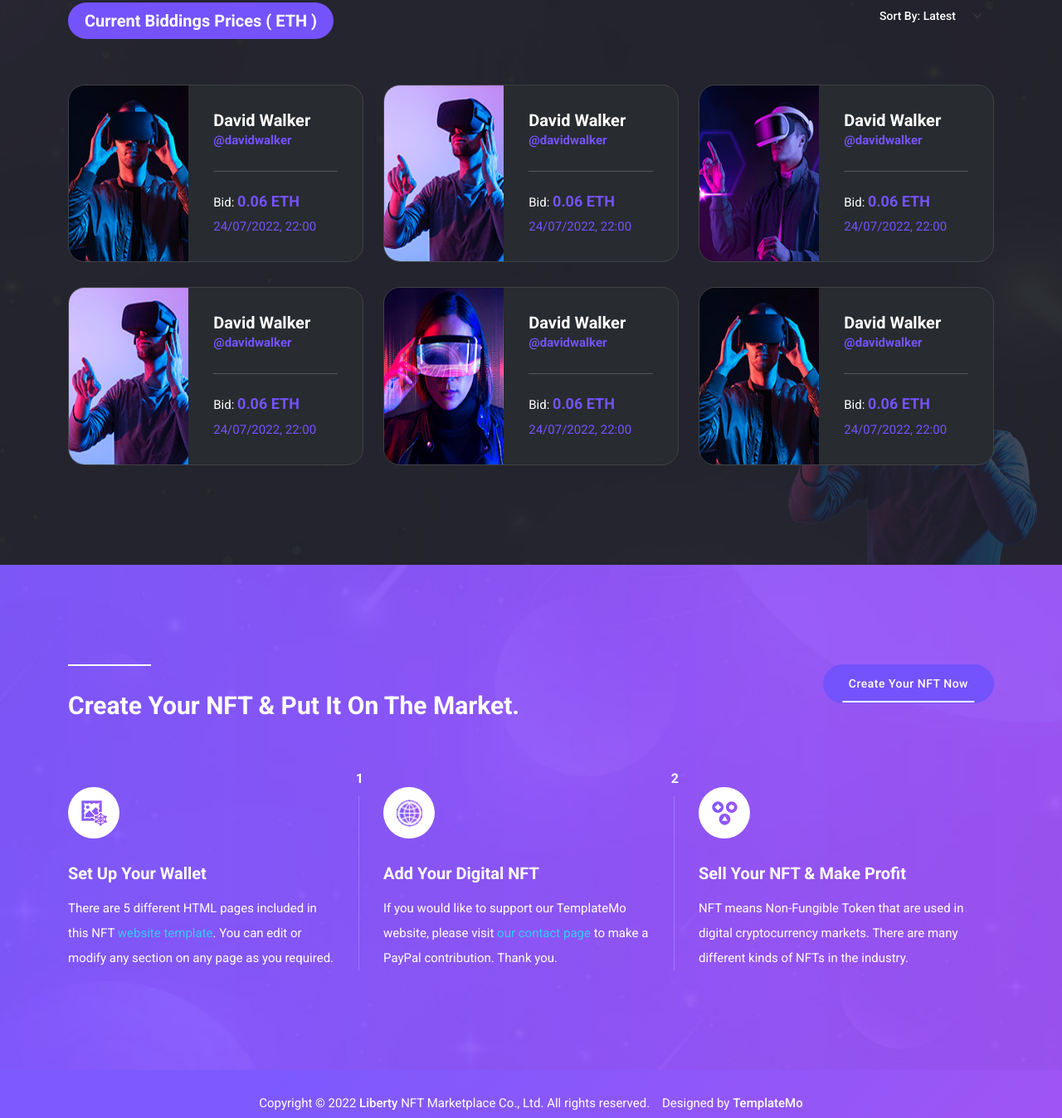
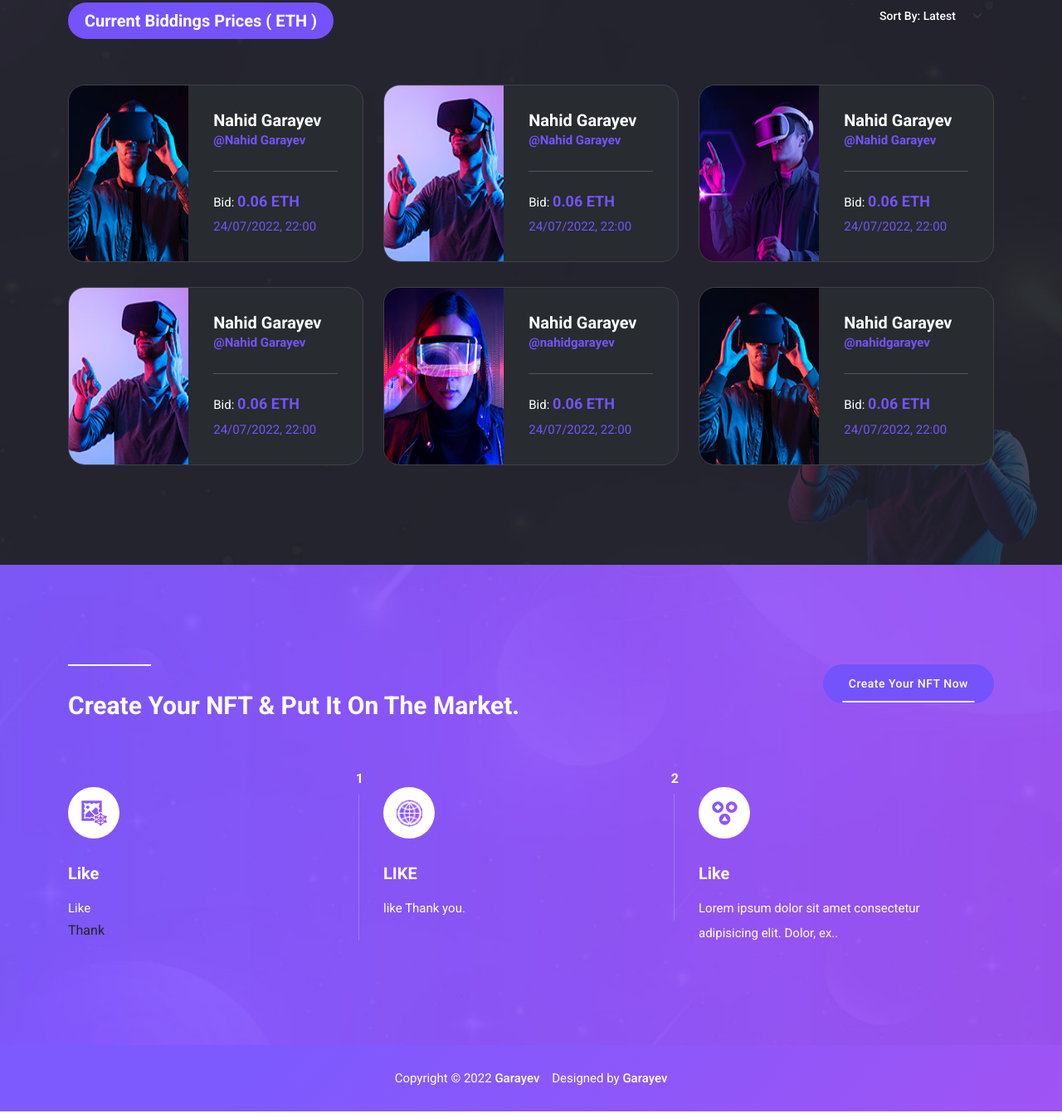
Before and after one commit to NGarayevDev/Glasses, a plain HTML site: page details.html in a window 1280 px wide. Shown: the part 1422-2770 px from the top of the page at 83% size. Drawn offline with nearby package versions, Linux system fonts and the light colour scheme.

Commit message:
Add files via upload

```diff
--- a/details.html
+++ b/details.html
@@ -161,8 +161,8 @@ https://templatemo.com/tm-577-liberty-market
                     <img src="assets/images/current-01.jpg" alt="">
                   </div>
                   <div class="right-content">
-                    <h4>David Walker</h4>
-                    <a href="#">@davidwalker</a>
+                    <h4>Nahid Garayev</h4>
+                    <a href="#">@Nahid Garayev</a>
                     <div class="line-dec"></div>
                     <h6>Bid: <em>0.06 ETH</em></h6>
                     <span class="date">24/07/2022, 22:00</span>
@@ -175,8 +175,8 @@ https://templatemo.com/tm-577-liberty-market
                     <img src="assets/images/current-02.jpg" alt="">
                   </div>
                   <div class="right-content">
-                    <h4>David Walker</h4>
-                    <a href="#">@davidwalker</a>
+                    <h4>Nahid Garayev</h4>
+                    <a href="#">@Nahid Garayev</a>
                     <div class="line-dec"></div>
                     <h6>Bid: <em>0.06 ETH</em></h6>
                     <span class="date">24/07/2022, 22:00</span>
@@ -189,8 +189,8 @@ https://templatemo.com/tm-577-liberty-market
                     <img src="assets/images/current-03.jpg" alt="">
                   </div>
                   <div class="right-content">
-                    <h4>David Walker</h4>
-                    <a href="#">@davidwalker</a>
+                    <h4>Nahid Garayev</h4>
+                    <a href="#">@Nahid Garayev</a>
                     <div class="line-dec"></div>
                     <h6>Bid: <em>0.06 ETH</em></h6>
                     <span class="date">24/07/2022, 22:00</span>
@@ -203,8 +203,8 @@ https://templatemo.com/tm-577-liberty-market
                     <img src="assets/images/current-02.jpg" alt="">
                   </div>
                   <div class="right-content">
-                    <h4>David Walker</h4>
-                    <a href="#">@davidwalker</a>
+                    <h4>Nahid Garayev</h4>
+                    <a href="#">@Nahid Garayev</a>
                     <div class="line-dec"></div>
                     <h6>Bid: <em>0.06 ETH</em></h6>
                     <span class="date">24/07/2022, 22:00</span>
@@ -217,8 +217,8 @@ https://templatemo.com/tm-577-liberty-market
                     <img src="assets/images/current-04.jpg" alt="">
                   </div>
                   <div class="right-content">
-                    <h4>David Walker</h4>
-                    <a href="#">@davidwalker</a>
+                    <h4>Nahid Garayev</h4>
+                    <a href="#">@nahidgarayev</a>
                     <div class="line-dec"></div>
                     <h6>Bid: <em>0.06 ETH</em></h6>
                     <span class="date">24/07/2022, 22:00</span>
@@ -231,8 +231,8 @@ https://templatemo.com/tm-577-liberty-market
                     <img src="assets/images/current-01.jpg" alt="">
                   </div>
                   <div class="right-content">
-                    <h4>David Walker</h4>
-                    <a href="#">@davidwalker</a>
+                    <h4>Nahid Garayev</h4>
+                    <a href="#">@nahidgarayev</a>
                     <div class="line-dec"></div>
                     <h6>Bid: <em>0.06 ETH</em></h6>
                     <span class="date">24/07/2022, 22:00</span>
@@ -268,8 +268,8 @@ https://templatemo.com/tm-577-liberty-market
             <div class="icon">
               <img src="assets/images/icon-02.png" alt="">
             </div>
-            <h4>Set Up Your Wallet</h4>
-            <p>There are 5 different HTML pages included in this NFT <a href="https://templatemo.com/page/1" target="_blank" rel="nofollow">website template</a>. You can edit or modify any section on any page as you required.</p>
+            <h4>Like</h4>
+            <p>Like </p></a> Thank</p>
           </div>
         </div>
         <div class="col-lg-4">
@@ -280,8 +280,8 @@ https://templatemo.com/tm-577-liberty-market
             <div class="icon">
               <img src="assets/images/icon-04.png" alt="">
             </div>
-            <h4>Add Your Digital NFT</h4>
-            <p>If you would like to support our TemplateMo website, please visit <a rel="nofollow" href="https://templatemo.com/contact" target="_parent">our contact page</a> to make a PayPal contribution. Thank you.</p>
+            <h4>LIKE</h4>
+            <p>like <a></a> Thank you.</p>
           </div>
         </div>
         <div class="col-lg-4">
@@ -289,8 +289,8 @@ https://templatemo.com/tm-577-liberty-market
             <div class="icon">
               <img src="assets/images/icon-06.png" alt="">
             </div>
-            <h4>Sell Your NFT &amp; Make Profit</h4>
-            <p>NFT means Non-Fungible Token that are used in digital cryptocurrency markets. There are many different kinds of NFTs in the industry.</p>
+            <h4>Like</h4>
+            <p>Lorem ipsum dolor sit amet consectetur adipisicing elit. Dolor, ex..</p>
           </div>
         </div>
       </div>
@@ -301,9 +301,9 @@ https://templatemo.com/tm-577-liberty-market
     <div class="container">
       <div class="row">
         <div class="col-lg-12">
-          <p>Copyright © 2022 <a href="#">Liberty</a> NFT Marketplace Co., Ltd. All rights reserved.
+          <p>Copyright © 2022 <a href="#">Garayev</a>
           &nbsp;&nbsp;
-          Designed by <a title="HTML CSS Templates" rel="sponsored" href="https://templatemo.com" target="_blank">TemplateMo</a></p>
+          Designed by <a >Garayev</a></p>
         </div>
       </div>
     </div>
```
Also changed, not shown: author.html (+0 -12 lines), create.html (+0 -12 lines), explore.html (+0 -12 lines), index.html (+1 -1 lines).
